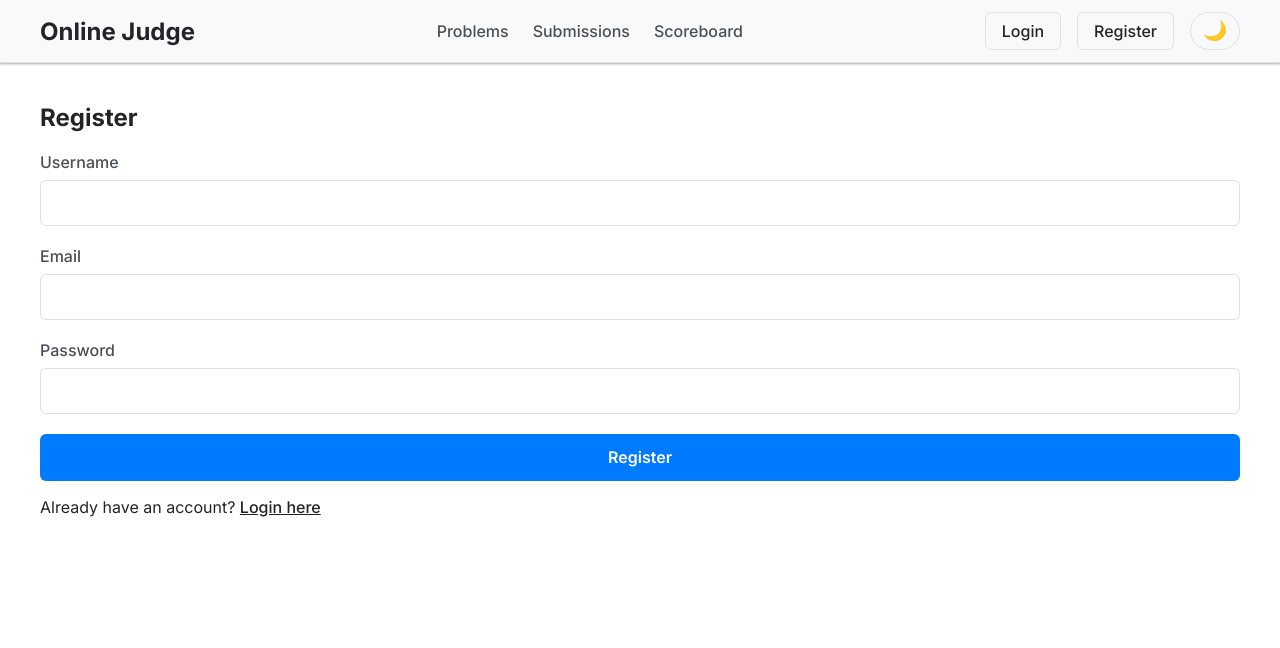
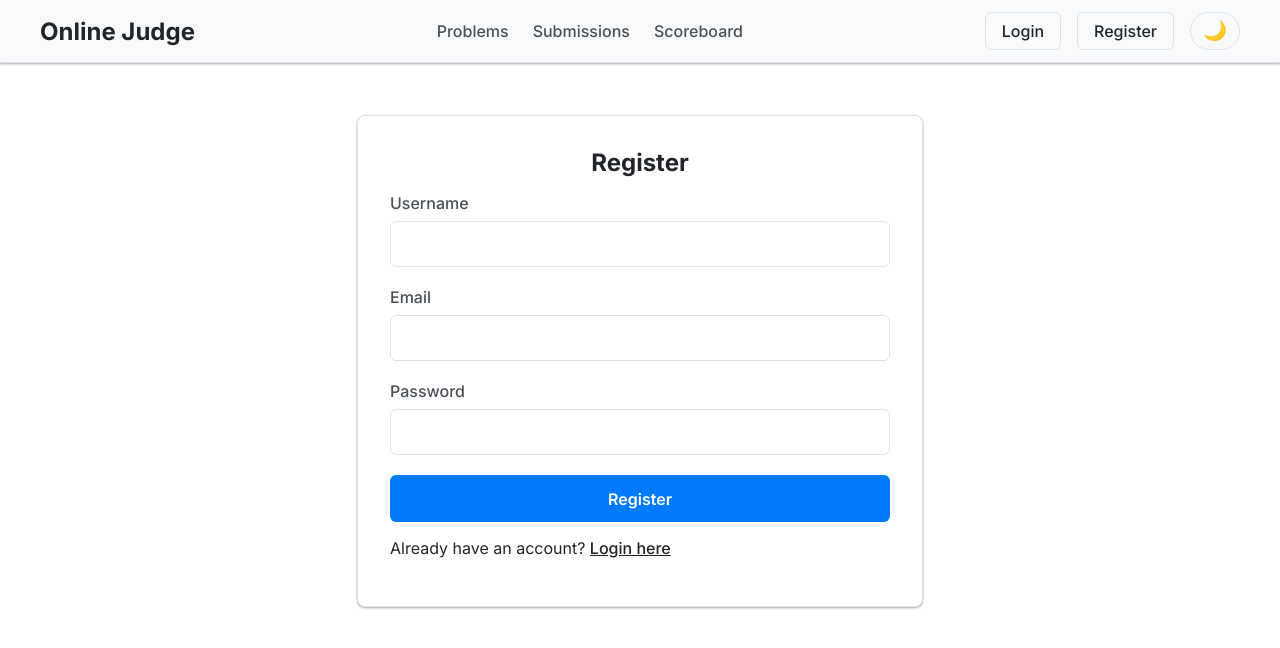
Before and after one commit to Nonbangkok/OJ, a React (Create React App) app in the folder frontend/: page /register in a window 1280 px wide. Shown: the top 648 px of the page. Built offline with nearby package versions, Linux system fonts and the light colour scheme; no server answers.

Commit message:
Update Register.js

```diff
--- a/frontend/src/pages/Register.js
+++ b/frontend/src/pages/Register.js
@@ -51,7 +51,7 @@ function Register() {
   };
 
   return (
-    <div className="sign-in-form-container">
+    <div className="form-container">
       <h2>Register</h2>
       <form onSubmit={handleSubmit}>
         {error && <p className="error-message">{error}</p>}
```
